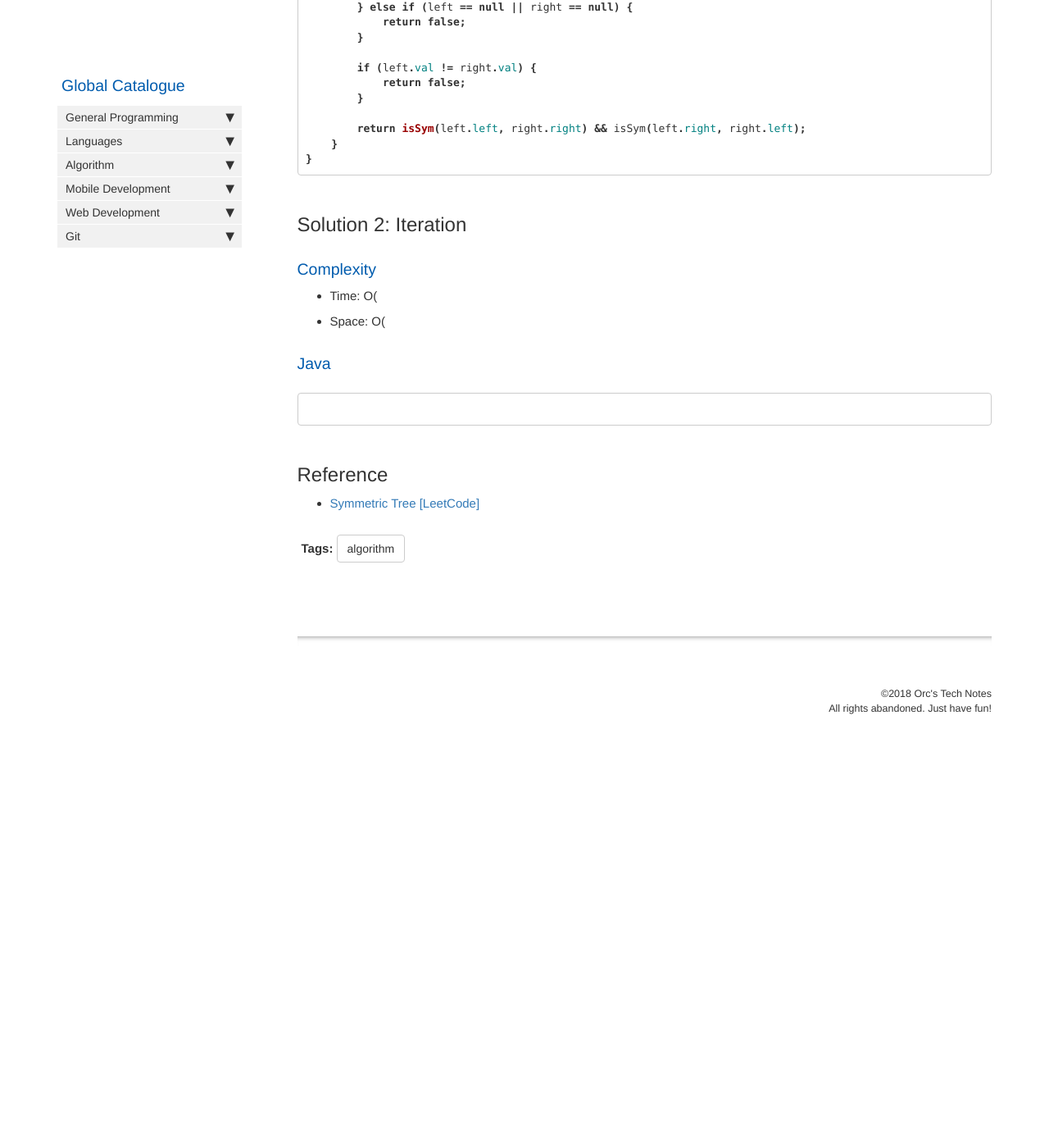
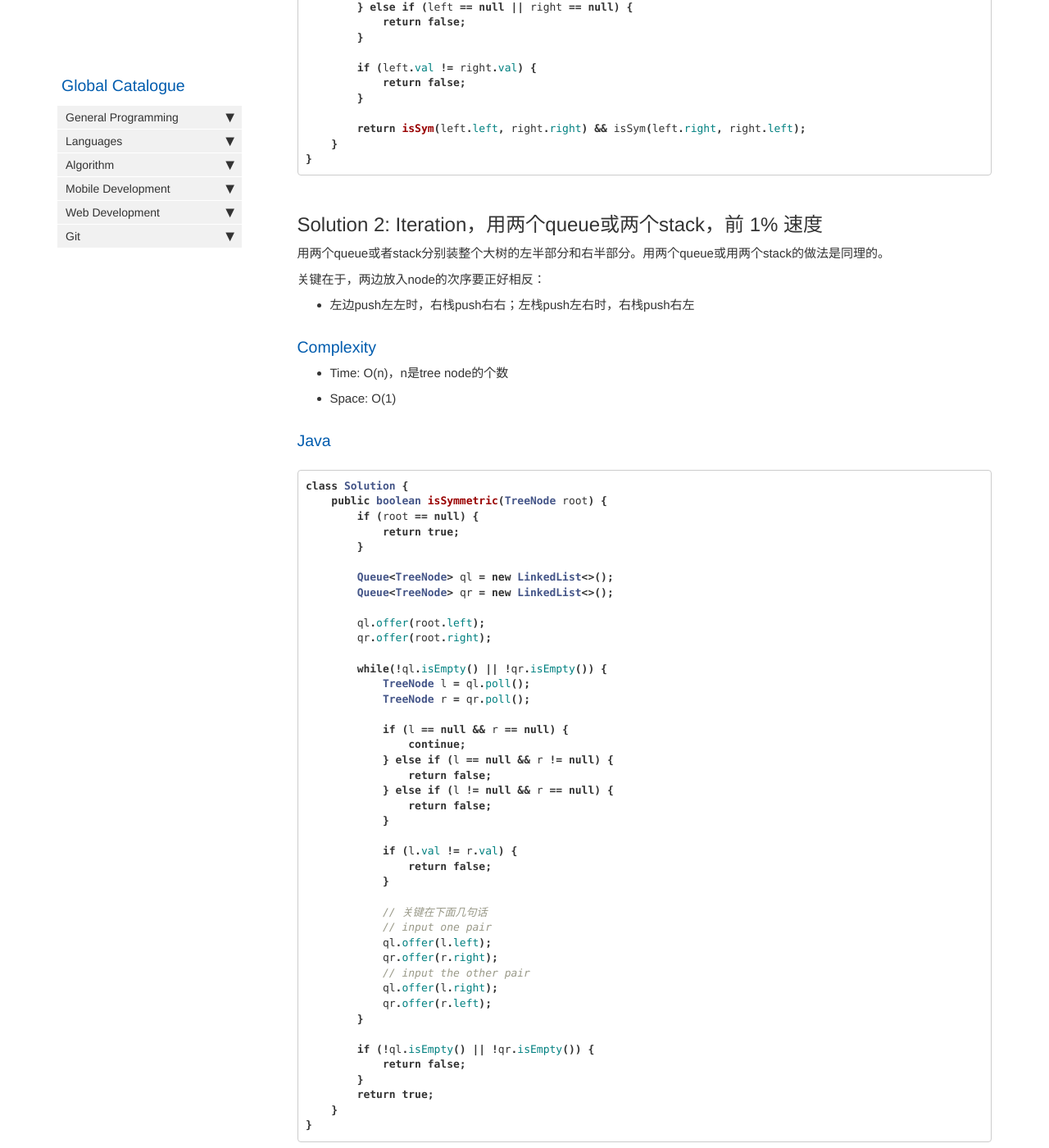
Before and after one commit to HungryOrc/hungryorc.github.io, a Jekyll site: the page built from pages/algorithm/algorithm_symmetric_binary_tree.md, in a window 1280 px wide and 1400 px high, scrolled down 1105 px. Shown: the whole window at 82% size. Built offline with Jekyll 4.4.1, drawn with Linux system fonts in a browser that asks for light colours; nearby versions of some CDN libraries; comment, search, counter and statistics services are not loaded; before the commit the page ends 2029 px from its top, so only the background shows below that.

Commit message:
Update algorithm_symmetric_binary_tree.md

````diff
--- a/pages/algorithm/algorithm_symmetric_binary_tree.md
+++ b/pages/algorithm/algorithm_symmetric_binary_tree.md
@@ -60,16 +60,62 @@ class Solution {
 }
 ```
 
-## Solution 2: Iteration
+## Solution 2: Iteration，用两个queue或两个stack，前 1% 速度
+用两个queue或者stack分别装整个大树的左半部分和右半部分。用两个queue或用两个stack的做法是同理的。
+
+关键在于，两边放入node的次序要正好相反：
+* 左边push左左时，右栈push右右；左栈push左右时，右栈push右左
 
 
 ### Complexity
-* Time: O(
-* Space: O(
+* Time: O(n)，n是tree node的个数
+* Space: O(1)
 
 ### Java
 ```java
+class Solution {
+    public boolean isSymmetric(TreeNode root) {
+        if (root == null) {
+            return true;
+        }
 
+        Queue<TreeNode> ql = new LinkedList<>();
+        Queue<TreeNode> qr = new LinkedList<>();
+
+        ql.offer(root.left);
+        qr.offer(root.right);
+
+        while(!ql.isEmpty() || !qr.isEmpty()) {
+            TreeNode l = ql.poll();
+            TreeNode r = qr.poll();
+
+            if (l == null && r == null) {
+                continue;
+            } else if (l == null && r != null) {
+                return false;
+            } else if (l != null && r == null) {
+                return false;
+            }
+
+            if (l.val != r.val) {
+                return false;
+            }
+
+            // 关键在下面几句话
+            // input one pair
+            ql.offer(l.left);
+            qr.offer(r.right);
+            // input the other pair
+            ql.offer(l.right);
+            qr.offer(r.left);
+        }
+
+        if (!ql.isEmpty() || !qr.isEmpty()) {
+            return false;
+        }
+        return true;
+    }
+}
 ```
 
 ## Reference
````
